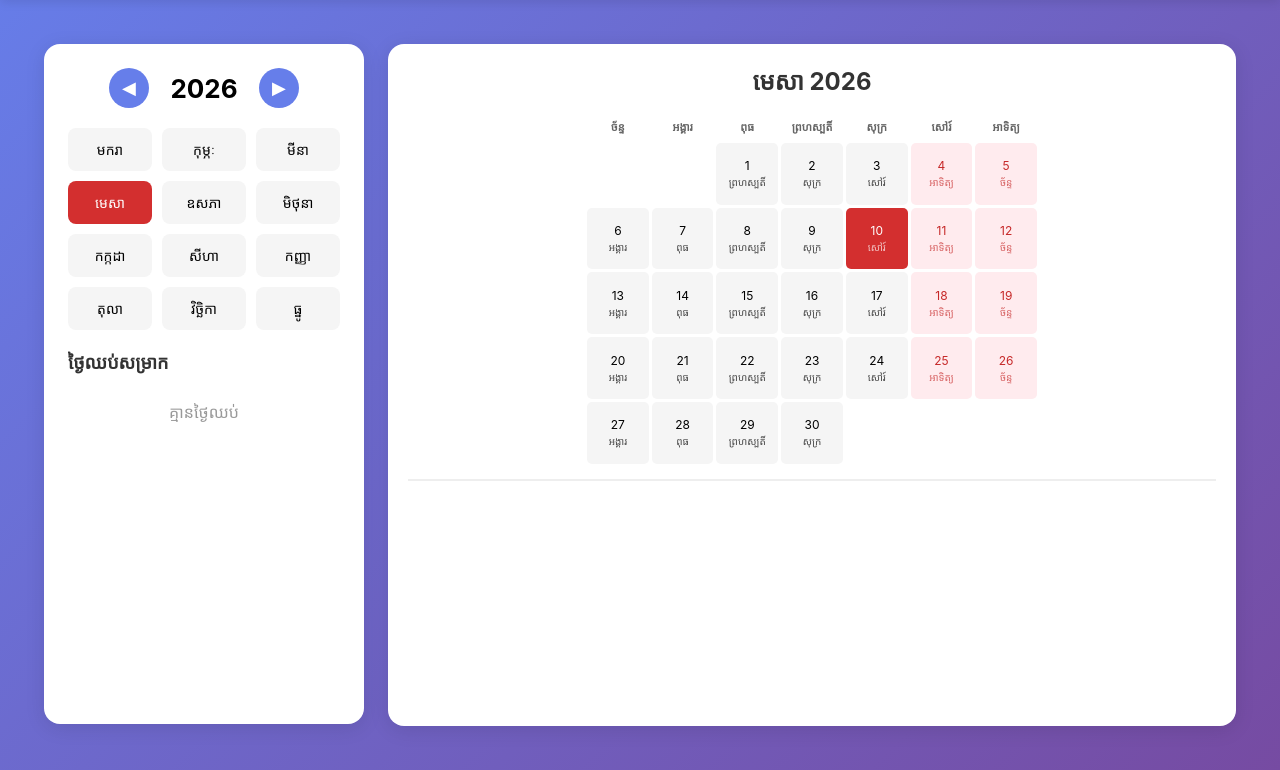
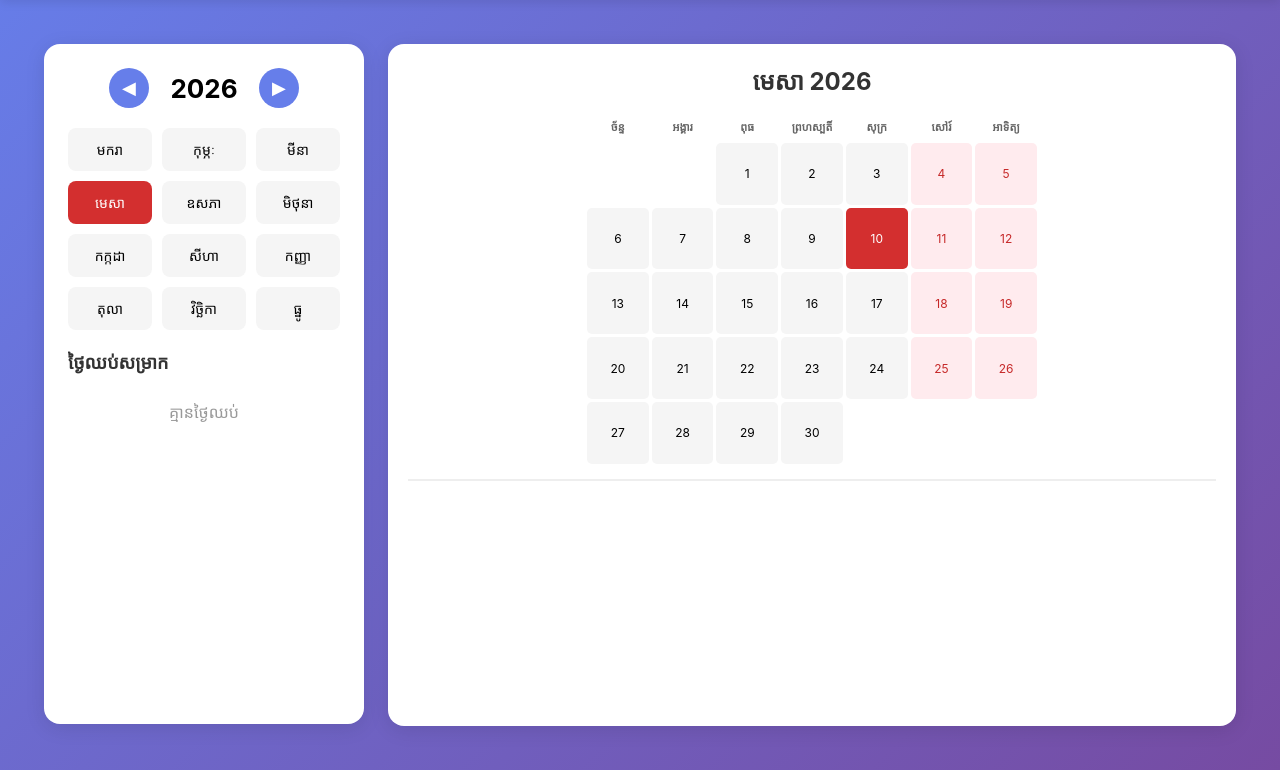
Before and after one commit to dyseyha68-maker/khmerpdf, a Django app: page /calendar/ in a window 1280 px wide. Shown: the part 60-830 px from the top of the page. Run offline with Django 4.2, Linux system fonts and the light colour scheme; data that the repository does not hold is empty; some web fonts are replaced.

Commit message:
Remove Khmer day text from calendar cells

```diff
--- a/templates/calendar.html
+++ b/templates/calendar.html
@@ -208,9 +208,6 @@
     .calendar-day.saturday, .calendar-day.sunday { background: #ffebee; color: #c62828; }
     .calendar-day.selected { border: 2px solid #667eea; }
 
-    .calendar-day .khmer-day { font-size: 10px; opacity: 0.7; margin-top: 2px; }
-    .calendar-day.today .khmer-day { color: white; }
-
     @media (max-width: 900px) {
         .calendar-page .main-content { flex-direction: column; }
         .left-panel { flex: none; }
@@ -384,7 +381,7 @@
                 render();
             };
 
-            div.innerHTML = dayNum + '<span class="khmer-day">' + khmerDays[dow] + '</span>';
+            div.innerHTML = dayNum;
             grid.appendChild(div);
         }
 
```
